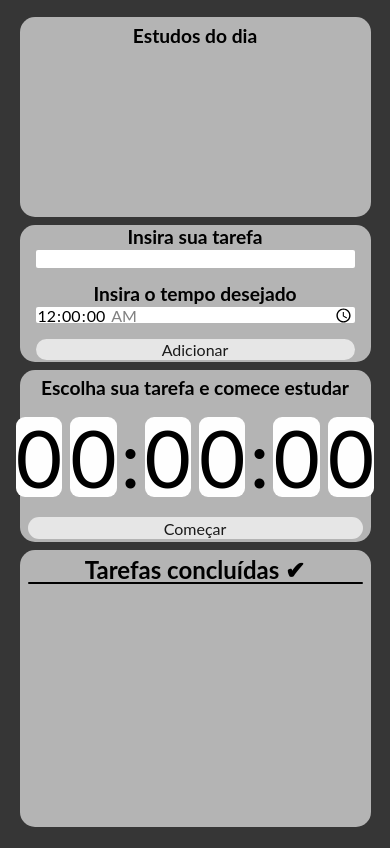
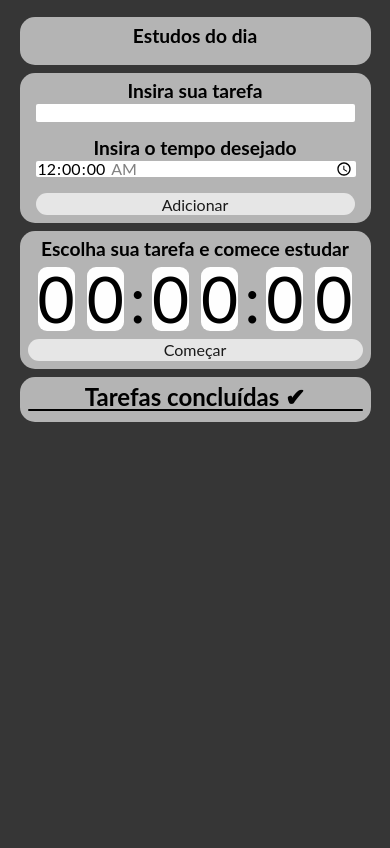
Before and after one commit to MasterKelwin/K-Timer, a React (Create React App) app: page / in a window 390 px wide. Built offline with nearby package versions, Linux system fonts and the light colour scheme.

Commit message:
Responsive att, bug fix on inputs and some general responsive update.

```diff
--- a/src/components/cronometer/timer/timer.module.scss
+++ b/src/components/cronometer/timer/timer.module.scss
@@ -44,12 +44,13 @@
 
 @media screen and (max-width: 1080px){
     .number {
-        font-size: 5em;
+        font-size: 4em;
         border-radius: 9px;
+        margin: 8px 6px;
     }
 
     .points {
-        font-size: 5em;
+        font-size: 4em;
     }
 
 }
--- a/src/components/form/form.module.scss
+++ b/src/components/form/form.module.scss
@@ -37,6 +37,7 @@
     height: 2em;
     border: none;
     border-radius: 5px;
+    width: 100%;
 }
 
 input:focus {
--- a/src/pages/App.module.scss
+++ b/src/pages/App.module.scss
@@ -15,12 +15,11 @@
 @media screen and (max-width: 738px){
     .app {
         flex-direction: column-reverse;
-        height: 96vh;
+        height: auto;
         margin: 2vh auto;
     }
 
     .tasks {
         width: 100%;
-        height: 75%;
     }
 }
```
